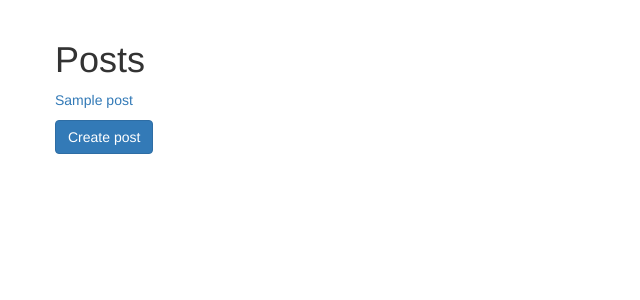
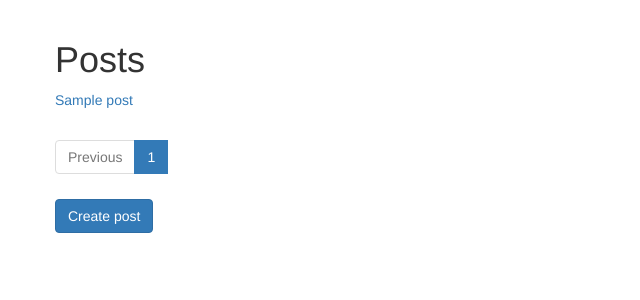
Before and after one commit to YuriiKhomych/flask-blog-advance, a Flask app: page /blog/ in a window 1280 px wide. Shown: the part 52-352 px from the top of the page, without its empty margins (0-640 px from the left). Run offline with Flask 2, Linux system fonts and the light colour scheme; tables that the repository leaves empty hold one stand-in row (values such as "Sample post"); some libraries are stand-ins or nearby versions.

Commit message:
Add pagination ability to blog app

```diff
--- a/blog/posts/templates/posts/index.html
+++ b/blog/posts/templates/posts/index.html
@@ -9,12 +9,38 @@
 {% endblock %}
 
 {% block content %}
-    {% for post in posts %}
+    {% for post in pages.items %}
         <p>
             <a href="{{ url_for('posts.post_detail', slug=post.slug) }}">{{ post.title }}</a>
         </p>
     {% endfor %}
 
+
+    <nav>
+        <ul class="pagination">
+            <li {% if not pages.has_prev %} class="page-item disabled" {% endif %} >
+                <a class="page-link" href="./?page={{ pages.prev_num }}" tabindex="-1">Previous</a>
+            </li>
+
+            {% for page in pages.iter_pages() %}
+
+                <li {% if page == pages.page %} class="active" {% endif %} >
+                    <a class="page-link" href="./?page={{ page }}">{{ page }}</a>
+                </li>
+
+            {% endfor %}
+
+            <li>
+                {% if pages.has_next %} <a class="page-link" href="./?page={{ pages.next_num }}">Next</a> {% endif %}
+            </li>
+        </ul>
+    </nav>
+
+
+{% endblock %}
+
+{% block button %}
+
     {#    https://getbootstrap.com/docs/4.0/components/buttons/#}
     <a class="btn btn-primary" href="{{ url_for('posts.create_post') }}">Create post</a>
 
--- a/blog/posts/view.py
+++ b/blog/posts/view.py
@@ -30,13 +30,20 @@ def create_post():
 @posts.route('/')
 def index():
     q = request.args.get('q')
+
+    page = request.args.get('page')
+    if page and page.isdigit():
+        page = int(page)
+    else:
+        page = 1
+
     if q:
-        posts = Post.query.filter(
-            Post.title.contains(q) | Post.body.contains(q)
-        ).all()
+        posts = Post.query.filter(Post.title.contains(q) | Post.body.contains(q))
     else:
-        posts = Post.query.all()
-    return render_template('posts/index.html', posts=posts)
+        posts = Post.query.order_by(Post.created.desc())
+
+    pages = posts.paginate(page=page, per_page=2)
+    return render_template('posts/index.html', pages=pages)
 
 
 @posts.route('/<slug>')
```
